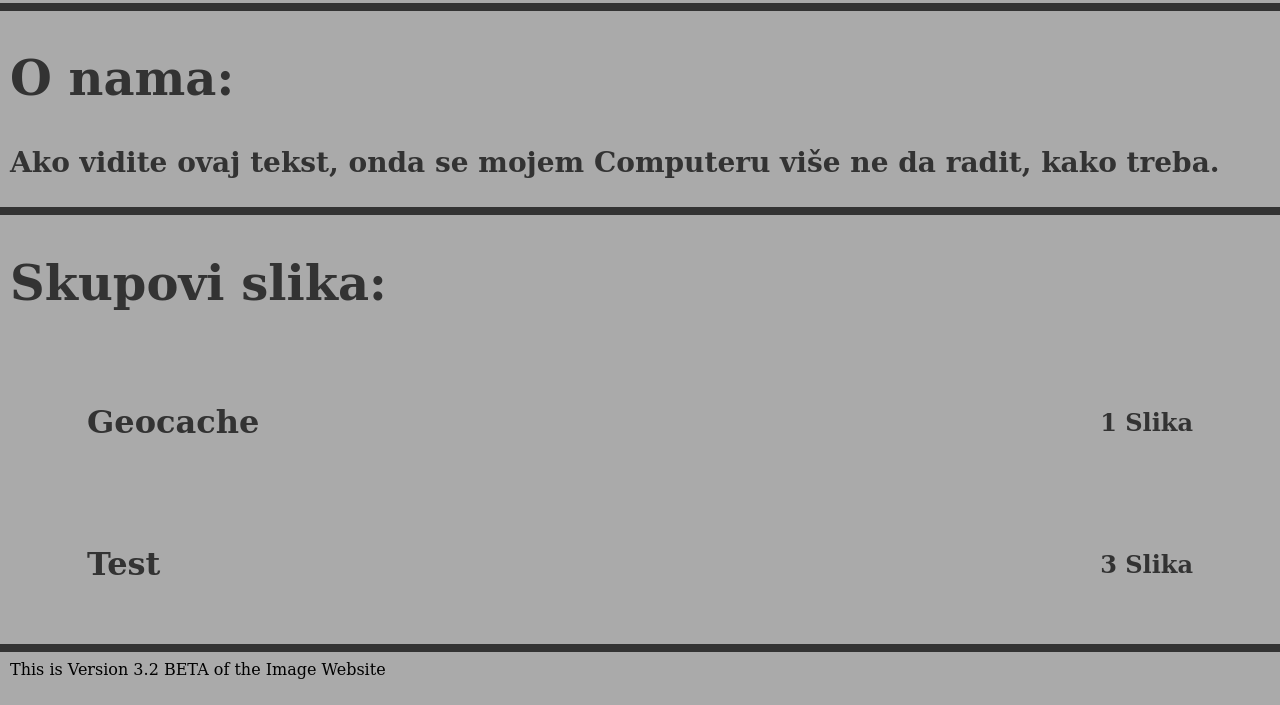
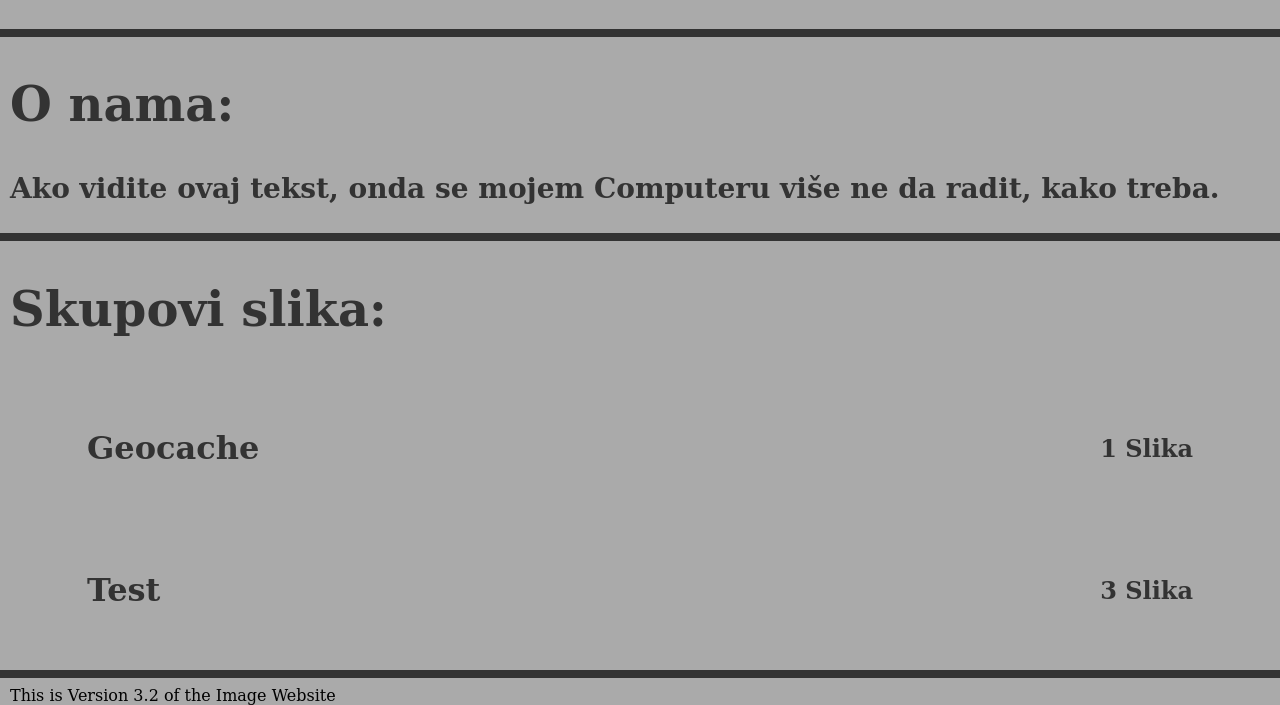
Before and after one commit to lomjek/my-Little-Photo-Website, a PHP site: page / in a window 1280 px wide. Shown: the part 626-1331 px from the top of the page. Before the commit the page ends 1305 px from the top, so only its background shows below. Run offline with PHP 8.4, Linux system fonts and the light colour scheme; data that the repository does not hold is empty.

Commit message:
Released V_3.2

```diff
--- a/index.php
+++ b/index.php
@@ -55,7 +55,7 @@ require $_SERVER['DOCUMENT_ROOT'] . '/data/server.php';
 	</div>
 
 	<hr>
-	<footer class="margin_10_px" onclick="window.location = 'https://github.com/lomjek/my-Little-Photo-Website'">This is Version 3.2 BETA of the Image Website</footer>
+	<footer class="margin_10_px" onclick="window.location = 'https://github.com/lomjek/my-Little-Photo-Website'">This is Version 3.2 of the Image Website</footer>
 </body>
 
 </html>
```
